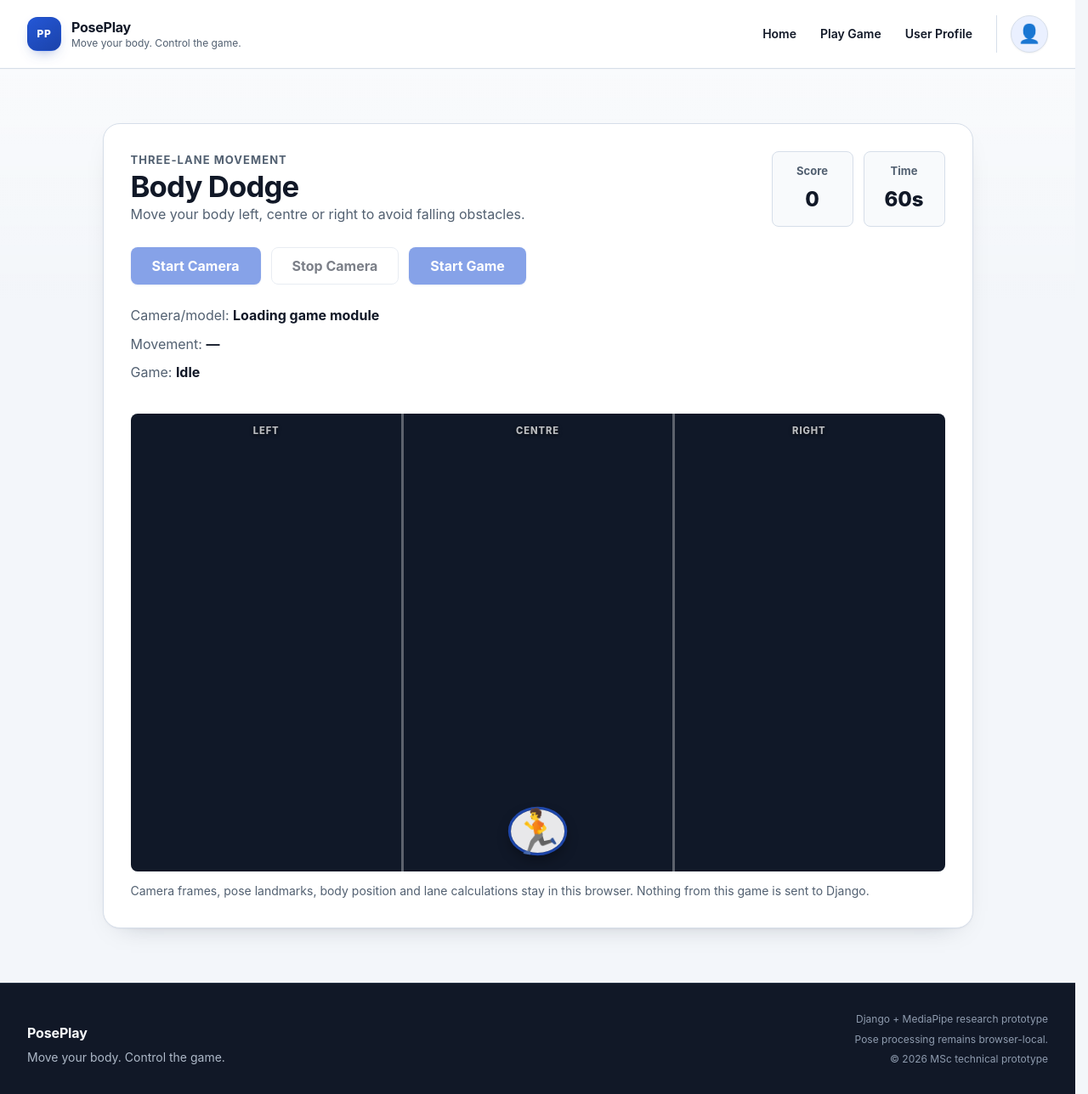
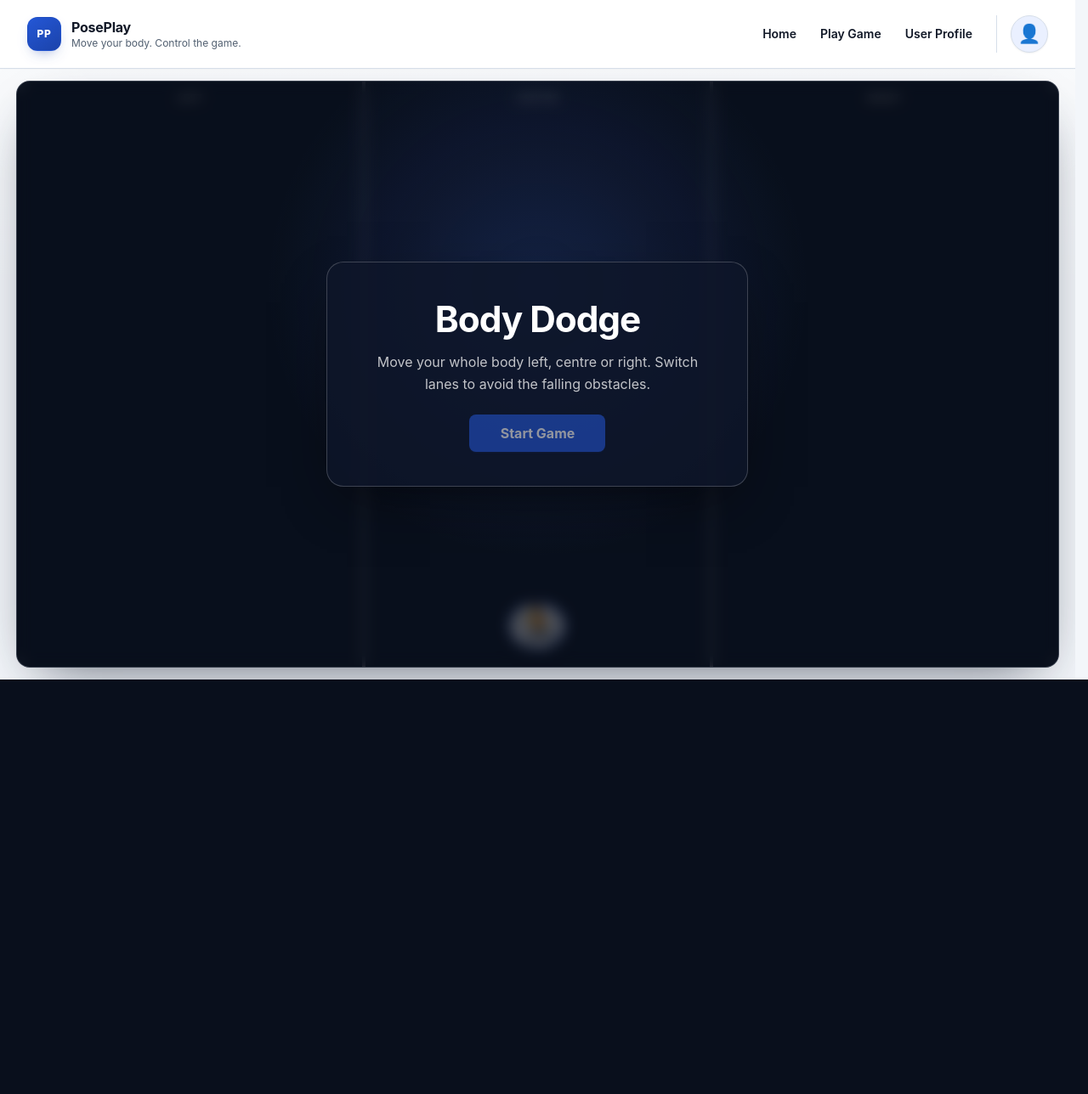
Before and after one commit to xinyan0809/3104719h_program, a Django app: page /body-dodge/ in a window 1280 px wide. Shown: the whole page at 85% size. After the commit the page ends 800 px from the top, so only its background shows below. Run offline with Django 5.2, Linux system fonts and the light colour scheme; the visitor is signed in with stand-in values (Sample User, id 1).

Commit message:
feat: unify game pages with fullscreen camera layout

```diff
--- /dev/null
+++ b/game/static/game/css/game-shell.css
@@ -0,0 +1,277 @@
+.page-game {
+  height: 100dvh;
+  min-height: 0;
+  overflow: hidden;
+}
+
+.page-game .site-main {
+  min-height: 0;
+  padding-block: clamp(0.5rem, 1.8vh, 1rem);
+}
+
+.page-game .site-main__inner {
+  width: min(calc(100% - 1.5rem), var(--content-width-wide));
+  height: 100%;
+  min-height: 0;
+  display: grid;
+  place-items: center;
+}
+
+.page-game .site-footer {
+  display: none;
+}
+
+.page-game .message-list {
+  position: fixed;
+  z-index: 70;
+  top: 5.75rem;
+  left: 50%;
+  width: min(calc(100% - 2rem), 42rem);
+  margin: 0;
+  transform: translateX(-50%);
+}
+
+.game-shell {
+  width: 100%;
+  height: 100%;
+  min-height: 0;
+  display: flex;
+  align-items: center;
+  justify-content: center;
+}
+
+.game-shell__stage {
+  width: auto;
+  height: 100%;
+  max-width: 100%;
+  max-height: 100%;
+  margin: 0;
+  border: 1px solid rgba(255, 255, 255, 0.16);
+  border-radius: var(--radius-large);
+  box-shadow: 0 1.5rem 4rem -1.75rem rgba(15, 23, 42, 0.72);
+}
+
+.game-shell__hud {
+  position: absolute;
+  z-index: 12;
+  top: clamp(0.65rem, 2vw, 1rem);
+  right: clamp(0.65rem, 2vw, 1rem);
+  margin: 0;
+  display: grid;
+  grid-template-columns: repeat(2, minmax(4.25rem, 1fr));
+  gap: 0.45rem;
+  opacity: 1;
+  transition: opacity var(--transition-fast);
+}
+
+.game-shell[data-game-state="idle"] .game-shell__hud {
+  opacity: 0;
+  pointer-events: none;
+}
+
+.game-shell__hud div {
+  min-width: 4.5rem;
+  border: 1px solid rgba(255, 255, 255, 0.22);
+  border-radius: var(--radius-medium);
+  padding: 0.45rem 0.7rem;
+  color: #ffffff;
+  background: rgba(15, 23, 42, 0.72);
+  box-shadow: 0 0.4rem 1rem rgba(0, 0, 0, 0.22);
+  text-align: center;
+  backdrop-filter: blur(10px);
+}
+
+.game-shell__hud dt {
+  color: rgba(255, 255, 255, 0.72);
+  font-size: 0.65rem;
+  font-weight: 750;
+  letter-spacing: 0.06em;
+  line-height: 1;
+  text-transform: uppercase;
+}
+
+.game-shell__hud dd {
+  margin: 0.15rem 0 0;
+  color: #ffffff;
+  font-size: clamp(1rem, 2.2vw, 1.35rem);
+  font-weight: 850;
+  line-height: 1.1;
+}
+
+.game-shell__stop {
+  position: absolute;
+  z-index: 12;
+  top: clamp(0.65rem, 2vw, 1rem);
+  left: clamp(0.65rem, 2vw, 1rem);
+  min-height: 2.3rem;
+  border-color: rgba(255, 255, 255, 0.25);
+  padding: 0.55rem 0.8rem;
+  color: #ffffff;
+  background: rgba(15, 23, 42, 0.68);
+  font-size: var(--font-size-xs);
+  backdrop-filter: blur(10px);
+}
+
+.game-shell__stop:hover {
+  border-color: rgba(255, 255, 255, 0.45);
+  color: #ffffff;
+  background: rgba(15, 23, 42, 0.88);
+}
+
+.game-shell__stop:disabled {
+  display: none;
+}
+
+.game-shell__intro,
+.game-shell__result {
+  position: absolute;
+  z-index: 30;
+  inset: 0;
+  display: grid;
+  place-items: center;
+  padding: clamp(1rem, 4vw, 3rem);
+  background:
+    radial-gradient(circle at 50% 35%, rgba(65, 105, 225, 0.2), transparent 42%),
+    rgba(6, 12, 24, 0.7);
+  backdrop-filter: blur(8px);
+}
+
+.game-shell:not([data-game-state="idle"]) .game-shell__intro {
+  display: none;
+}
+
+.game-shell__intro-card,
+.game-shell__result-card {
+  width: min(100%, 31rem);
+  border: 1px solid rgba(255, 255, 255, 0.2);
+  border-radius: var(--radius-xlarge);
+  padding: clamp(1.35rem, 4vw, 2.5rem);
+  color: #ffffff;
+  background: rgba(15, 23, 42, 0.82);
+  box-shadow: 0 1.5rem 4rem -1.5rem rgba(0, 0, 0, 0.75);
+  text-align: center;
+}
+
+.game-shell__intro-card h1,
+.game-shell__result-card h2 {
+  margin: 0;
+  color: #ffffff;
+  font-size: clamp(1.8rem, 4vw, 2.65rem);
+}
+
+.game-shell__intro-card p,
+.game-shell__result-card p {
+  margin: 0.75rem auto 0;
+  max-width: 38ch;
+  color: rgba(255, 255, 255, 0.75);
+}
+
+.game-shell__intro-card .button,
+.game-shell__result-card .button {
+  min-width: 10rem;
+  margin-top: 1.4rem;
+}
+
+.game-shell__intro-status {
+  min-height: 1.3rem;
+  margin-top: 0.75rem !important;
+  font-size: var(--font-size-xs);
+}
+
+.game-shell__error {
+  margin-top: 0.55rem !important;
+  color: #fecaca !important;
+  font-size: var(--font-size-sm);
+  font-weight: 650;
+}
+
+.game-shell__status {
+  position: absolute;
+  z-index: 12;
+  bottom: clamp(0.65rem, 2vw, 1rem);
+  left: clamp(0.65rem, 2vw, 1rem);
+  max-width: calc(100% - 1.3rem);
+  border: 1px solid rgba(255, 255, 255, 0.16);
+  border-radius: var(--radius-pill);
+  padding: 0.4rem 0.7rem;
+  display: flex;
+  gap: 0.65rem;
+  color: rgba(255, 255, 255, 0.78);
+  background: rgba(15, 23, 42, 0.68);
+  font-size: var(--font-size-xs);
+  backdrop-filter: blur(10px);
+}
+
+.game-shell[data-game-state="idle"] .game-shell__status,
+.game-shell[data-game-state="finished"] .game-shell__status {
+  display: none;
+}
+
+.game-shell__status strong {
+  color: #ffffff;
+}
+
+.game-shell__status span + span::before {
+  margin-right: 0.65rem;
+  color: rgba(255, 255, 255, 0.35);
+  content: "\2022";
+}
+
+.game-shell__result[hidden] {
+  display: none;
+}
+
+.game-shell__result {
+  margin: 0;
+  border: 0;
+  border-radius: 0;
+  background:
+    radial-gradient(circle at 50% 35%, rgba(16, 185, 129, 0.2), transparent 42%),
+    rgba(6, 12, 24, 0.74);
+}
+
+.game-shell__final-score {
+  margin-top: 1rem !important;
+  color: rgba(255, 255, 255, 0.72) !important;
+}
+
+.game-shell__final-score strong {
+  display: block;
+  color: #ffffff;
+  font-size: clamp(2.5rem, 7vw, 4rem);
+  line-height: 1;
+}
+
+.game-shell__rating {
+  margin-top: 0.9rem;
+  color: #fbbf24;
+  font-size: clamp(1.65rem, 5vw, 2.5rem);
+  letter-spacing: 0.16em;
+  line-height: 1;
+  text-shadow: 0 0.2rem 1rem rgba(251, 191, 36, 0.28);
+}
+
+.game-shell__internal-control,
+.game-shell__privacy {
+  display: none;
+}
+
+@media (max-width: 40rem) {
+  .page-game .site-main {
+    padding-block: 0.5rem;
+  }
+
+  .page-game .site-main__inner {
+    width: calc(100% - 1rem);
+  }
+
+  .game-shell__stage {
+    border-radius: var(--radius-medium);
+  }
+
+  .game-shell__status {
+    right: 0.65rem;
+    overflow: hidden;
+    white-space: nowrap;
+  }
+}
--- a/game/templates/game/body_dodge.html
+++ b/game/templates/game/body_dodge.html
@@ -2,88 +2,69 @@
 {% load static %}
 
 {% block title %}Body Dodge | PosePlay{% endblock %}
+{% block body_class %}page-game{% endblock %}
 
 {% block extra_css %}
   <link rel="stylesheet" href="{% static 'game/css/body-dodge.css' %}">
+  <link rel="stylesheet" href="{% static 'game/css/game-shell.css' %}">
 {% endblock %}
 
 {% block content %}
   <section
     id="body-dodge-root"
-    class="content-card content-card--wide body-dodge"
+    class="game-shell body-dodge"
     aria-labelledby="page-title"
     data-module-ready="false"
+    data-game-state="idle"
   >
-    <div class="body-dodge__heading">
-      <div>
-        <p class="body-dodge__eyebrow">Three-lane movement</p>
-        <h1 id="page-title">Body Dodge</h1>
-        <p>Move your body left, centre or right to avoid falling obstacles.</p>
-      </div>
-      <dl class="body-dodge__hud" aria-label="Game score and time">
-        <div>
-          <dt>Score</dt>
-          <dd id="dodge-game-score">0</dd>
-        </div>
-        <div>
-          <dt>Time</dt>
-          <dd><span id="dodge-game-time">60</span>s</dd>
-        </div>
-      </dl>
-    </div>
-
-    <div class="body-dodge__controls" aria-label="Body Dodge controls">
-      <button id="dodge-start-camera" class="button button--primary" type="button" disabled>
-        Start Camera
-      </button>
-      <button id="dodge-stop-camera" class="button button--secondary" type="button" disabled>
-        Stop Camera
-      </button>
-      <button id="dodge-start-game" class="button button--primary" type="button" disabled>
-        Start Game
-      </button>
-    </div>
-
-    <div class="body-dodge__status" aria-live="polite">
-      <p>
-        Camera/model:
-        <strong id="dodge-pose-status" data-status="loading">Loading game module</strong>
-      </p>
-      <p>
-        Movement:
-        <strong id="dodge-movement-state" data-movement="unknown">&mdash;</strong>
-      </p>
-      <p>
-        Game:
-        <strong id="dodge-game-status" data-state="idle">Idle</strong>
-      </p>
-      <p id="dodge-game-error" class="pose-error" role="alert" hidden></p>
-    </div>
-
-    <div id="dodge-stage" class="body-dodge__stage" aria-label="Body Dodge webcam game area">
+    <div id="dodge-stage" class="game-shell__stage body-dodge__stage" aria-label="Body Dodge webcam game area">
       <video id="dodge-camera-preview" autoplay muted playsinline></video>
       <div class="body-dodge__lanes" aria-hidden="true">
-        <span>LEFT</span>
-        <span>CENTRE</span>
-        <span>RIGHT</span>
+        <span>LEFT</span><span>CENTRE</span><span>RIGHT</span>
       </div>
       <div id="dodge-obstacle-layer" class="body-dodge__obstacle-layer" aria-hidden="true"></div>
       <div id="dodge-player" class="body-dodge__player" aria-label="Player">&#x1F3C3;</div>
+
+      <dl class="game-shell__hud" aria-label="Game score and time">
+        <div><dt>Score</dt><dd id="dodge-game-score">0</dd></div>
+        <div><dt>Time</dt><dd><span id="dodge-game-time">60</span>s</dd></div>
+      </dl>
+
+      <button id="dodge-stop-camera" class="button game-shell__stop" type="button" disabled>
+        Stop
+      </button>
+
+      <div class="game-shell__status" aria-live="polite">
+        <span>Camera: <strong id="dodge-pose-status" data-status="loading">Camera not started</strong></span>
+        <span>Position: <strong id="dodge-movement-state" data-movement="unknown">&mdash;</strong></span>
+        <span class="visually-hidden">Game: <strong id="dodge-game-status" data-state="idle">Idle</strong></span>
+      </div>
+
+      <div class="game-shell__intro">
+        <div class="game-shell__intro-card">
+          <h1 id="page-title">Body Dodge</h1>
+          <p>Move your whole body left, centre or right. Switch lanes to avoid the falling obstacles.</p>
+          <button id="dodge-start-camera" class="button button--primary" type="button" disabled>
+            Start Game
+          </button>
+          <p id="dodge-game-error" class="game-shell__error" role="alert" hidden></p>
+        </div>
+      </div>
+
+      <button id="dodge-start-game" class="game-shell__internal-control" type="button" hidden>Start</button>
       <div id="dodge-countdown" class="body-dodge__countdown" aria-live="assertive" hidden></div>
+
+      <section id="dodge-game-finished" class="body-dodge__finished game-shell__result" aria-labelledby="dodge-final-score-title" hidden>
+        <div class="game-shell__result-card">
+          <h2 id="dodge-final-score-title">Great game!</h2>
+          <p class="game-shell__final-score">Final score <strong id="dodge-final-score">0</strong></p>
+          <div id="dodge-star-rating" class="game-shell__rating" role="img" aria-label="0 out of 3 stars">☆☆☆</div>
+          <button id="dodge-restart-game" class="button button--primary" type="button" disabled>Play Again</button>
+        </div>
+      </section>
     </div>
 
-    <section id="dodge-game-finished" class="body-dodge__finished" aria-labelledby="dodge-final-score-title" hidden>
-      <h2 id="dodge-final-score-title">Game finished</h2>
-      <p>Final score: <strong id="dodge-final-score">0</strong></p>
-      <button id="dodge-restart-game" class="button button--primary" type="button" disabled>
-        Play Again
-      </button>
-    </section>
-
-    <p class="pose-privacy">
-      Camera frames, pose landmarks, body position and lane calculations stay
-      in this browser. Nothing from this game is sent to Django.
-    </p>
+    <p class="game-shell__privacy">Camera frames and pose data stay in this browser and are not saved.</p>
   </section>
 {% endblock %}
 
```
Also changed, not shown: frontend/src/body-dodge/controller.ts (+12 -1 lines), frontend/src/fruit-catch/controller.ts (+12 -1 lines), frontend/src/game-shell/rating.ts (added, +12 -0 lines), frontend/src/target-shot/controller.ts (+12 -1 lines), game/templates/game/fruit_catch.html (+42 -56 lines), game/templates/game/target_shot.html (+42 -56 lines).
